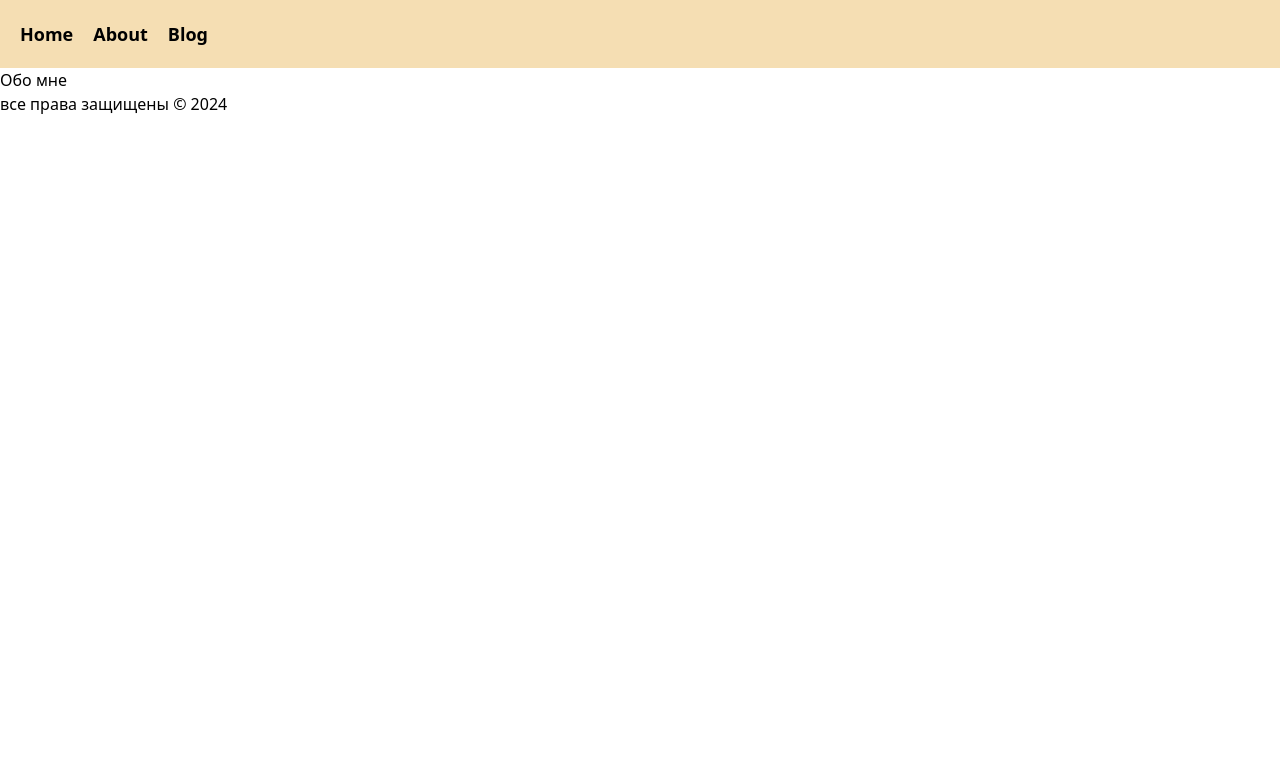
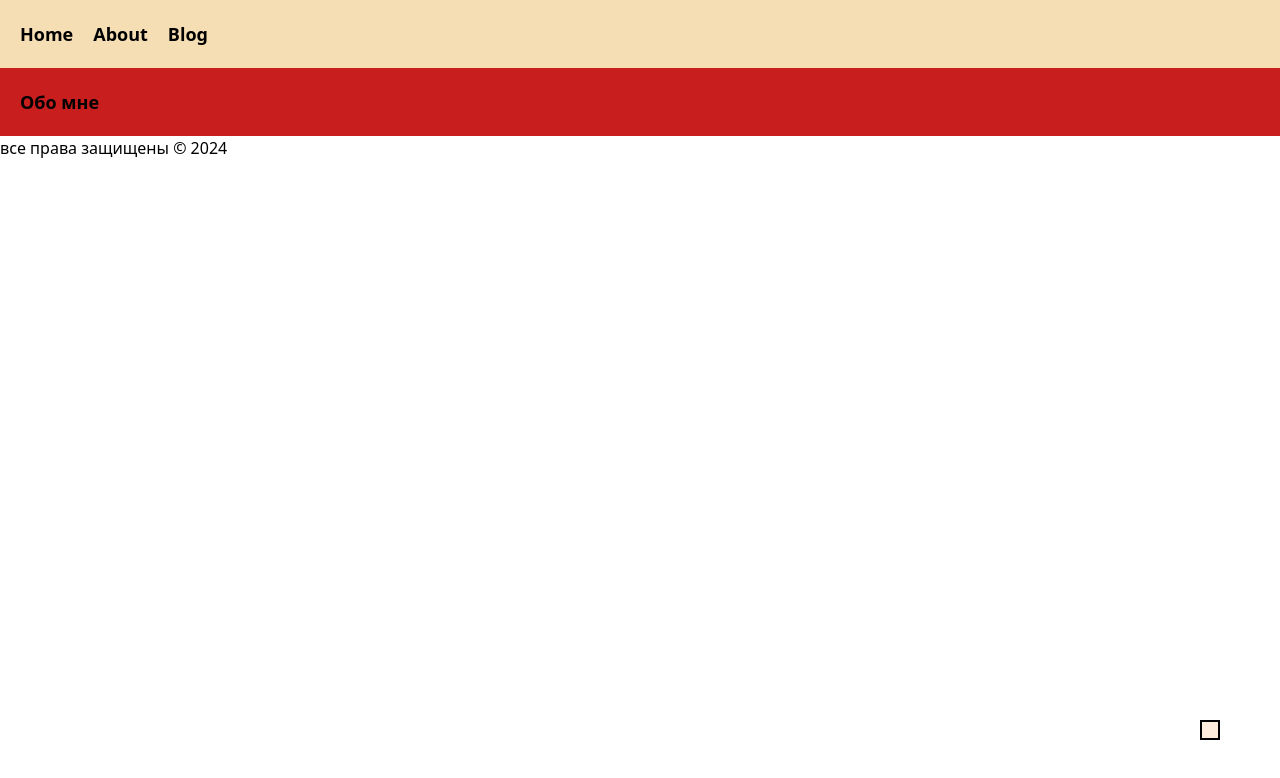
Before and after one commit to Alena152197/vue, a Vue app in the folder client/: page /about in a window 1280 px wide. Shown: the top 778 px of the page. Built offline with nearby package versions, Linux system fonts and the light colour scheme.

Commit message:
домашнее

```diff
--- a/client/src/views/AboutView.vue
+++ b/client/src/views/AboutView.vue
@@ -1,5 +1,5 @@
 <template>
-    <div>
-        <h1>Обо мне</h1>
+    <div class="bg-red-700">
+        <h1 class="p-5 text-lg font-bold">Обо мне</h1>
     </div>
 </template>
--- a/client/src/views/ShareView.vue
+++ b/client/src/views/ShareView.vue
@@ -1,3 +1,3 @@
 <template>
-    <div class="ya-share2" data-curtain data-color-scheme="blackwhite" data-services="messenger,vkontakte,odnoklassniki,telegram,viber,whatsapp"></div>
+    <div class="ya-share2 border-2 border-black p-2 bg-orange-100 "  data-curtain data-color-scheme="blackwhite" data-services="messenger,vkontakte,odnoklassniki,telegram,viber,whatsapp"></div>
 </template>
```
